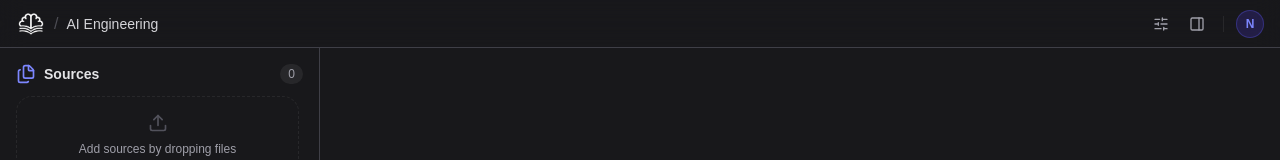
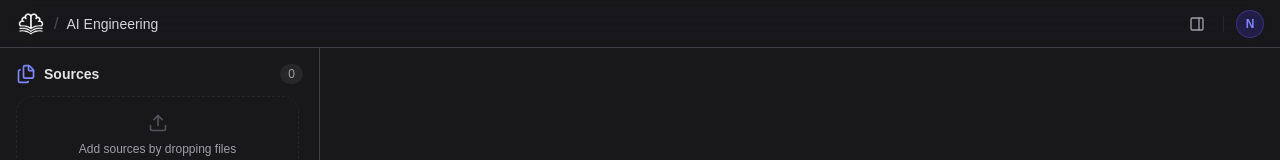
Before and after one commit to ny1411/textbook, a Next.js app in the folder textbook-frontend/: page / in a window 1280 px wide. Shown: the top 160 px of the page. Built offline with nearby package versions, Linux system fonts and the light colour scheme.

Commit message:
refactor(chat-page): remove diagnostics button from header

```diff
--- a/textbook-frontend/components/layout/Header.tsx
+++ b/textbook-frontend/components/layout/Header.tsx
@@ -16,7 +16,6 @@ interface HeaderProps {
     isSourceOpen?: boolean;
     onToggleStudio?: () => void;
     onToggleSources?: () => void;
-    onOpenInspector?: () => void;
 }
 
 export function Header({
@@ -25,8 +24,7 @@ export function Header({
     isStudioOpen = true,
     isSourceOpen = false,
     onToggleStudio,
-    onToggleSources,
-    onOpenInspector
+    onToggleSources
 }: HeaderProps) {
     return (
         <header className="h-12 shrink-0 flex items-center justify-between px-4 border-b border-zinc-700 backdrop-blur-md">
@@ -59,14 +57,6 @@ export function Header({
 
             {/* Right Zone */}
             <div className="flex items-center gap-2">
-                {/* Diagnostic Inspector Button */}
-                <button
-                    onClick={onOpenInspector}
-                    title="Open Retrieval Inspector"
-                    className="p-1.5 rounded-md text-zinc-400 hover:text-zinc-100 hover:bg-zinc-800/60 transition-colors cursor-pointer"
-                >
-                    <SlidersHorizontal className="size-4" />
-                </button>
                 {/* Studio Panel Toggle */}
                 <button
                     onClick={onToggleStudio}
```
